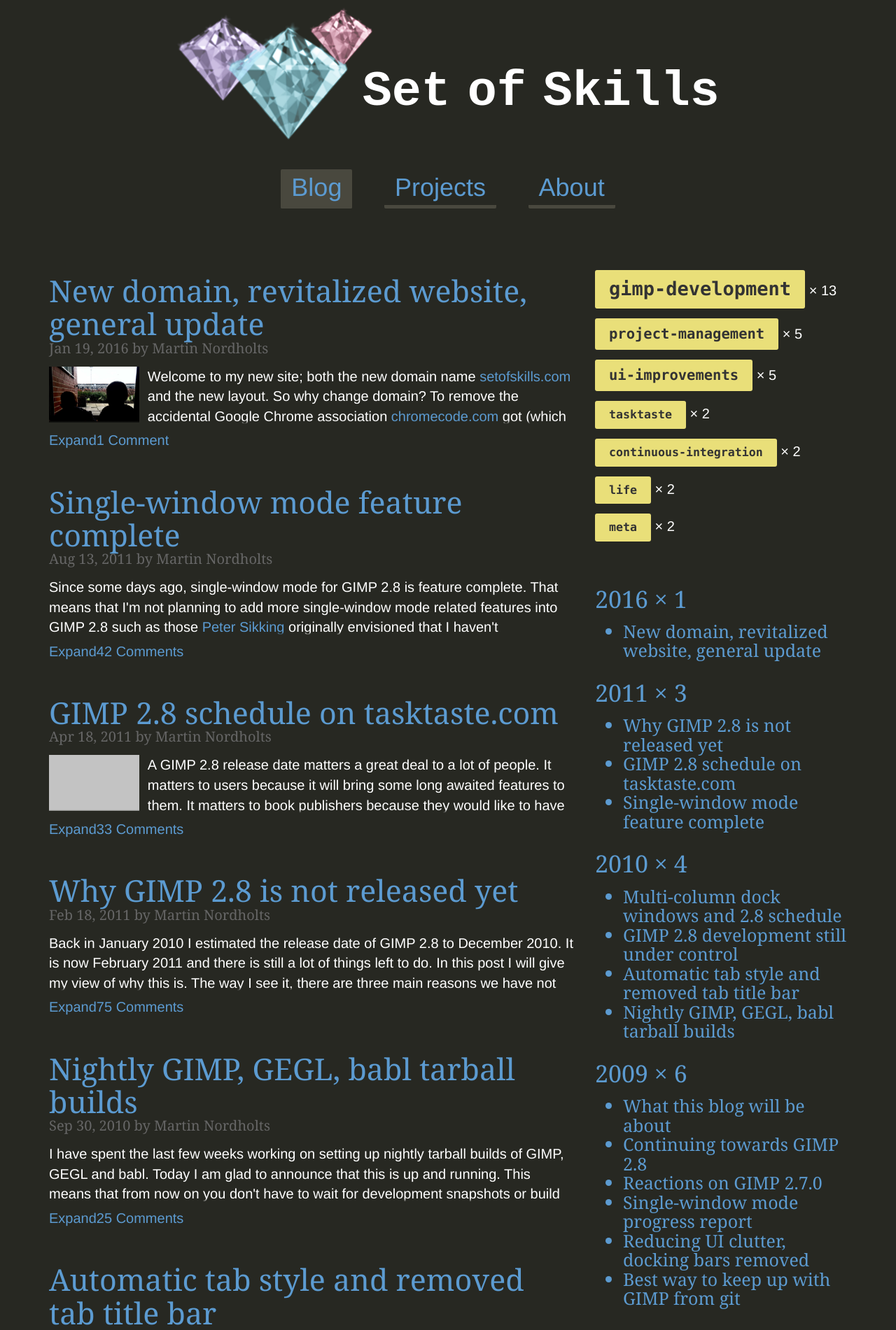
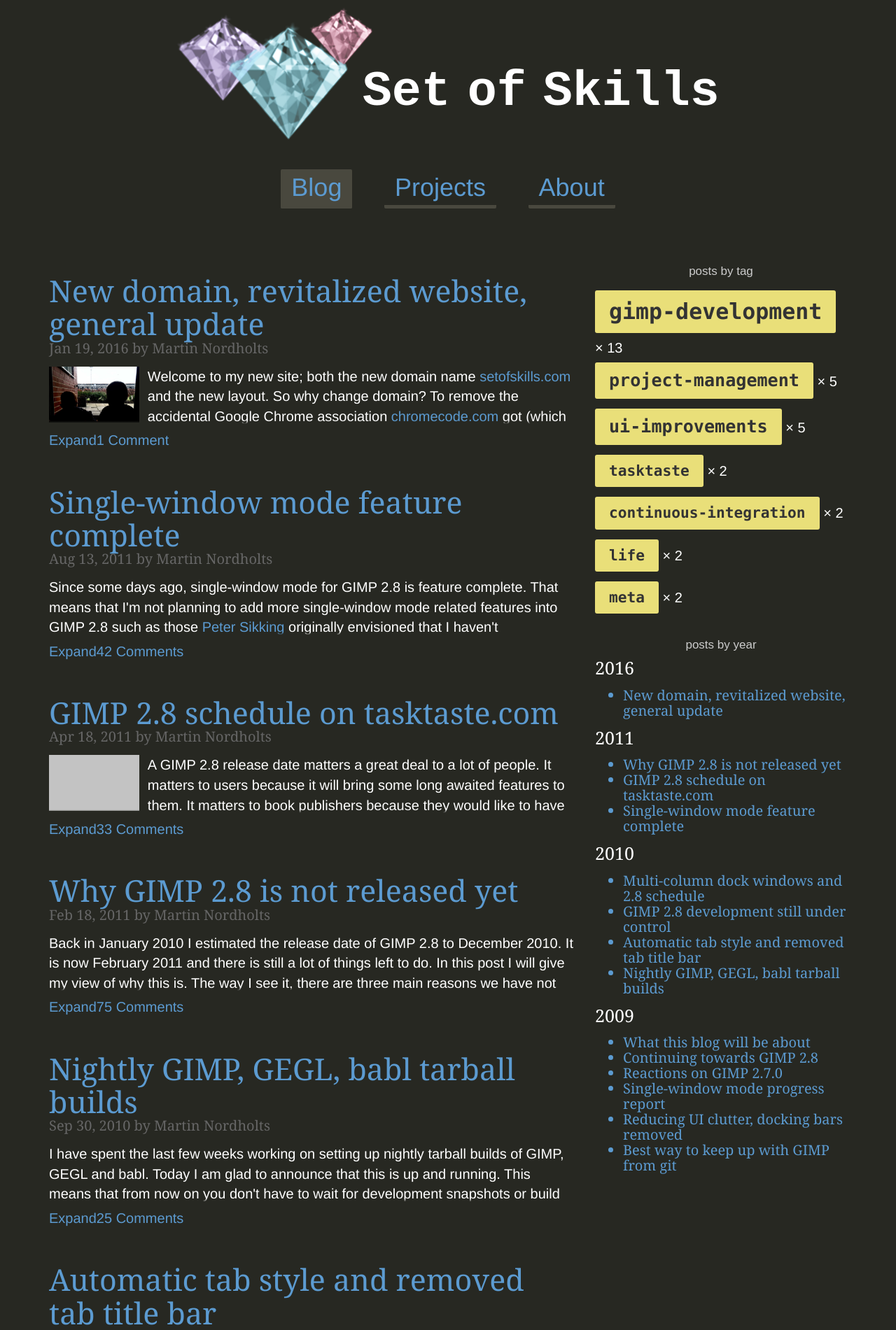
Before and after one commit to Enselic/chromecode, a Jekyll site: the page built from index.html, in a window 1280 px wide. Shown: the top 1901 px of the page at 70% size. Built offline with Jekyll 4.4.1, drawn with Linux system fonts in a browser that asks for light colours; comment, search, counter and statistics services are not loaded.

Commit message:
wip, no tag dates

```diff
--- a/_includes/tags.scss
+++ b/_includes/tags.scss
@@ -58,7 +58,19 @@ html.js .post-list {
     background: white;
 }
 
-$base: 14px;
+.tags h6 {
+    margin: 0 0 10px 0;
+    color: #ccc;
+    text-align: center;
+    font-family: Arial, Helvetica, sans-serif
+}
+
+.tags h4 {
+    margin: 0;
+    color: white;
+}
+
+$base: 18.6px;
 $step: 1.3px;
 
 /* Default to a big size so we don't have have to define classes for all ints > 0 */
--- a/_layouts/default.html
+++ b/_layouts/default.html
@@ -76,14 +76,15 @@
                 </section>
 
                 <aside class="col-xs-12 col-sm-5 col-lg-4 tags">
+
+                    <h6>posts by tag</h6>
 {% for tag_with_count in site.data.tags_ordered_by_count %}
     {% assign tagName = tag_with_count[0] %}
     {% assign tagCount = tag_with_count[1] %}
     {% assign tagPosts = site.tags[tagName] %}
-
                     <div class="tag-container">
     {% include tag.html tagName=tagName tagCount=tagCount %}
-                        <ul class="h4 post-list">
+                        <ul class="h5 post-list">
     {% for post in tagPosts %}
                             <li><a href="{{ post.url }}">{{ post.title }}</a></li>
     {% endfor %}
@@ -93,14 +94,14 @@
 
                     <br/>
 
+                    <h6>posts by year</h6>
 {% for entry in site.data.posts_by_year %}
     {% assign postYear = entry[0] %}
     {% assign postsThisYear = entry[1] %}
     {% assign posts = entry[2] %}
-
                     <div class="tag-container">
-                        <h3>{{postYear}} × {{postsThisYear}}</h3>
-                        <ul class="h4 p2ost-list">
+                        <h4>{{postYear}}</h4>
+                        <ul class="h5 p2ost-list">
     {% for post in posts %}
                             <li><a href="{{ post.url }}">{{ post.title }}</a></li>
     {% endfor %}
```
